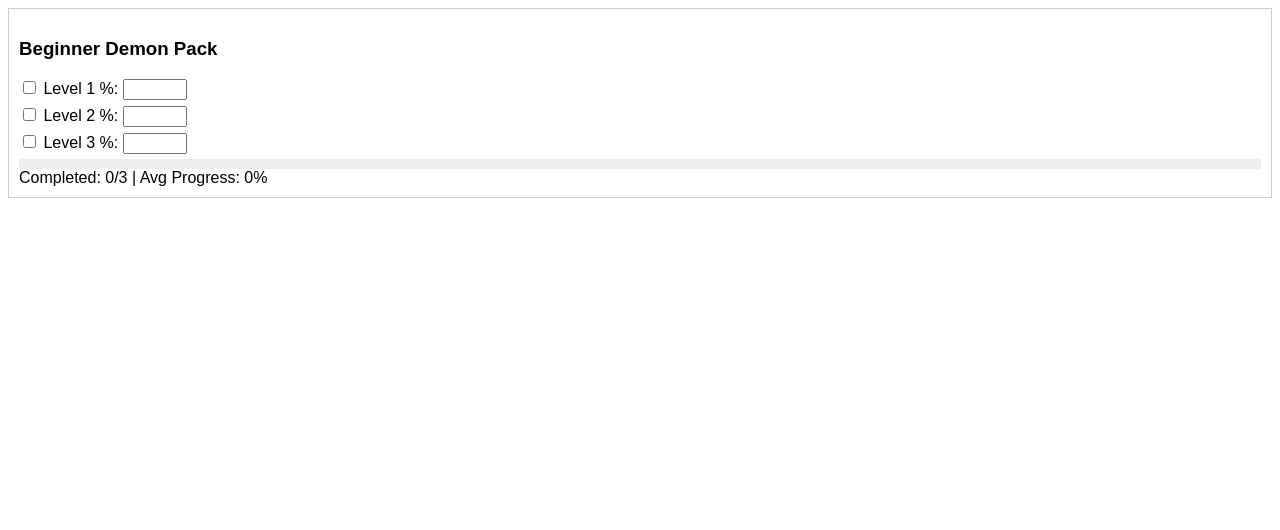
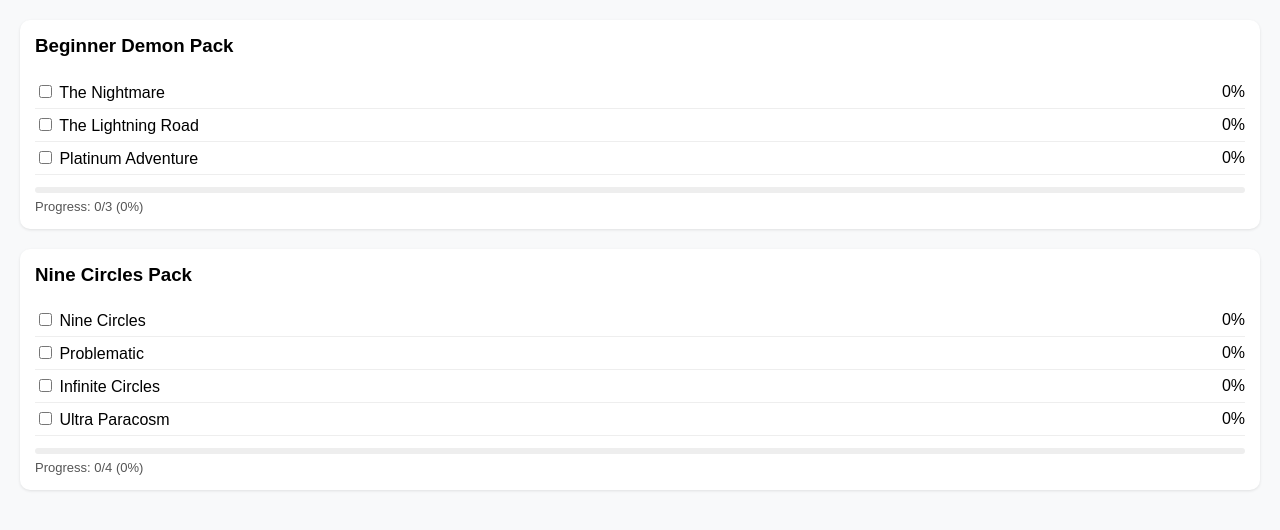
Before and after one commit to izombie00/packs-levels-tracker, a plain HTML site: page index.html in a window 1280 px wide. Drawn offline with Linux system fonts and the light colour scheme.

Commit message:
Update index.html

```diff
--- a/index.html
+++ b/index.html
@@ -5,54 +5,79 @@
 <title>Demonlist Tracker</title>
 
 <style>
-body { font-family: Arial; }
-
-.pack {
-  border: 1px solid #ccc;
-  padding: 10px;
-  margin-bottom: 15px;
+body {
+  font-family: Arial, sans-serif;
+  margin: 0;
+  padding: 20px;
+  background: #f8f9fa;
 }
 
+/* Pack container */
+.pack {
+  background: white;
+  padding: 15px;
+  margin-bottom: 20px;
+  border-radius: 10px;
+  box-shadow: 0 1px 3px rgba(0,0,0,0.1);
+}
+
+/* Title */
+.pack h3 {
+  margin-top: 0;
+}
+
+/* Level rows */
+.level {
+  display: flex;
+  align-items: center;
+  justify-content: space-between;
+  padding: 6px 0;
+  border-bottom: 1px solid #eee;
+}
+
+/* Progress bar */
 .progress-bar {
-  height: 10px;
+  height: 6px;
   background: #eee;
-  margin-top: 5px;
-  position: relative;
+  margin-top: 12px;
+  border-radius: 4px;
+  overflow: hidden;
 }
 
 .progress-fill {
   height: 100%;
-  background: #4caf50;
+  background: #1a73e8;
   width: 0%;
 }
 
-.level {
-  margin: 5px 0;
+/* Small text */
+.progress-text {
+  font-size: 13px;
+  margin-top: 6px;
+  color: #555;
 }
 </style>
 </head>
 
 <body>
 
-<div id="packs">
-
-  <!-- PACK 1 -->
-  <div class="pack" data-pack="pack1">
+<!-- BEGINNER PACK -->
+<div class="pack">
   <h3>Beginner Demon Pack</h3>
 
   <div class="level">
-      <label><input type="checkbox" data-id="p1_l1"> Level 1</label>
-      %: <input type="number" min="0" max="100" data-percent="p1_l1">
+    <label><input type="checkbox" data-id="nightmare"> The Nightmare</label>
+    <span class="percent">0%</span>
   </div>
 
   <div class="level">
-      <label><input type="checkbox" data-id="p1_l2"> Level 2</label>
-      %: <input type="number" min="0" max="100" data-percent="p1_l2">
+    <label><input type="checkbox" data-id="lightning"> The Lightning Road</label>
+    <span class="percent">0%</span>
   </div>
 
   <div class="level">
-      <label><input type="checkbox" data-id="p1_l3"> Level 3</label>
-      %: <input type="number" min="0" max="100" data-percent="p1_l3">
+    <label><input type="checkbox" data-id="platinum"> Platinum Adventure</label>
+    <span class="percent">0%</span>
   </div>
 
   <div class="progress-bar">
@@ -62,80 +87,81 @@ body { font-family: Arial; }
   <div class="progress-text"></div>
 </div>
 
+
+<!-- NINE CIRCLES PACK -->
+<div class="pack">
+  <h3>Nine Circles Pack</h3>
+
+  <div class="level">
+    <label><input type="checkbox" data-id="ninecircles"> Nine Circles</label>
+    <span class="percent">0%</span>
   </div>
 
+  <div class="level">
+    <label><input type="checkbox" data-id="problematic"> Problematic</label>
+    <span class="percent">0%</span>
+  </div>
+
+  <div class="level">
+    <label><input type="checkbox" data-id="infinitecircles"> Infinite Circles</label>
+    <span class="percent">0%</span>
+  </div>
+
+  <div class="level">
+    <label><input type="checkbox" data-id="ultraparacosm"> Ultra Paracosm</label>
+    <span class="percent">0%</span>
+  </div>
+
+  <div class="progress-bar">
+    <div class="progress-fill"></div>
+  </div>
+
+  <div class="progress-text"></div>
+</div>
+
+
 <script>
-const packsContainer = document.getElementById("packs");
+const packs = document.querySelectorAll(".pack");
 
-function loadData() {
-  document.querySelectorAll("input").forEach(input => {
-    const key = input.dataset.id || input.dataset.percent;
-    const saved = localStorage.getItem(key);
+packs.forEach(pack => {
+  const checkboxes = pack.querySelectorAll("input[type='checkbox']");
+  const progressFill = pack.querySelector(".progress-fill");
+  const progressText = pack.querySelector(".progress-text");
 
-    if (input.type === "checkbox") {
-      input.checked = saved === "true";
+  checkboxes.forEach(cb => {
+    const saved = localStorage.getItem(cb.dataset.id);
+    if (saved === "true") cb.checked = true;
+
+    cb.addEventListener("change", () => {
+      localStorage.setItem(cb.dataset.id, cb.checked);
+      updatePack();
+    });
+  });
+
+  function updatePack() {
+    let total = checkboxes.length;
+    let completed = 0;
+
+    checkboxes.forEach(cb => {
+      const percentLabel = cb.closest(".level").querySelector(".percent");
+
+      if (cb.checked) {
+        percentLabel.textContent = "100%";
+        completed++;
       } else {
-      input.value = saved || "";
+        percentLabel.textContent = "0%";
+      }
+    });
+
+    const percent = (completed / total) * 100;
+
+    progressFill.style.width = percent + "%";
+    progressText.textContent =
+      `Progress: ${completed}/${total} (${Math.round(percent)}%)`;
   }
 
-    input.addEventListener("change", () => {
-      if (input.type === "checkbox") {
-        localStorage.setItem(key, input.checked);
-      } else {
-        localStorage.setItem(key, input.value);
-      }
-      updateAll();
+  updatePack();
 });
-  });
-}
-
-function updateAll() {
-  document.querySelectorAll(".pack").forEach(pack => {
-    const checkboxes = pack.querySelectorAll('input[type="checkbox"]');
-    const percents = pack.querySelectorAll('input[type="number"]');
-
-    let total = checkboxes.length;
-    let completed = [...checkboxes].filter(cb => cb.checked).length;
-
-    let percentSum = 0;
-    percents.forEach(p => {
-      percentSum += Number(p.value) || 0;
-    });
-
-    let avgPercent = percentSum / percents.length || 0;
-
-    const fill = pack.querySelector(".progress-fill");
-    const text = pack.querySelector(".progress-text");
-
-    fill.style.width = avgPercent + "%";
-    text.textContent = `Completed: ${completed}/${total} | Avg Progress: ${Math.round(avgPercent)}%`;
-
-    // Mark pack status
-    pack.dataset.status = completed === 0 ? "not-started"
-                        : completed === total ? "complete"
-                        : "in-progress";
-  });
-
-  sortPacks();
-}
-
-function sortPacks() {
-  const packs = [...document.querySelectorAll(".pack")];
-
-  packs.sort((a, b) => {
-    const order = {
-      "in-progress": 0,
-      "not-started": 1,
-      "complete": 2
-    };
-    return order[a.dataset.status] - order[b.dataset.status];
-  });
-
-  packs.forEach(p => packsContainer.appendChild(p));
-}
-
-loadData();
-updateAll();
 </script>
 
 </body>
```
Lines whose indentation alone changed are shown as unchanged.
